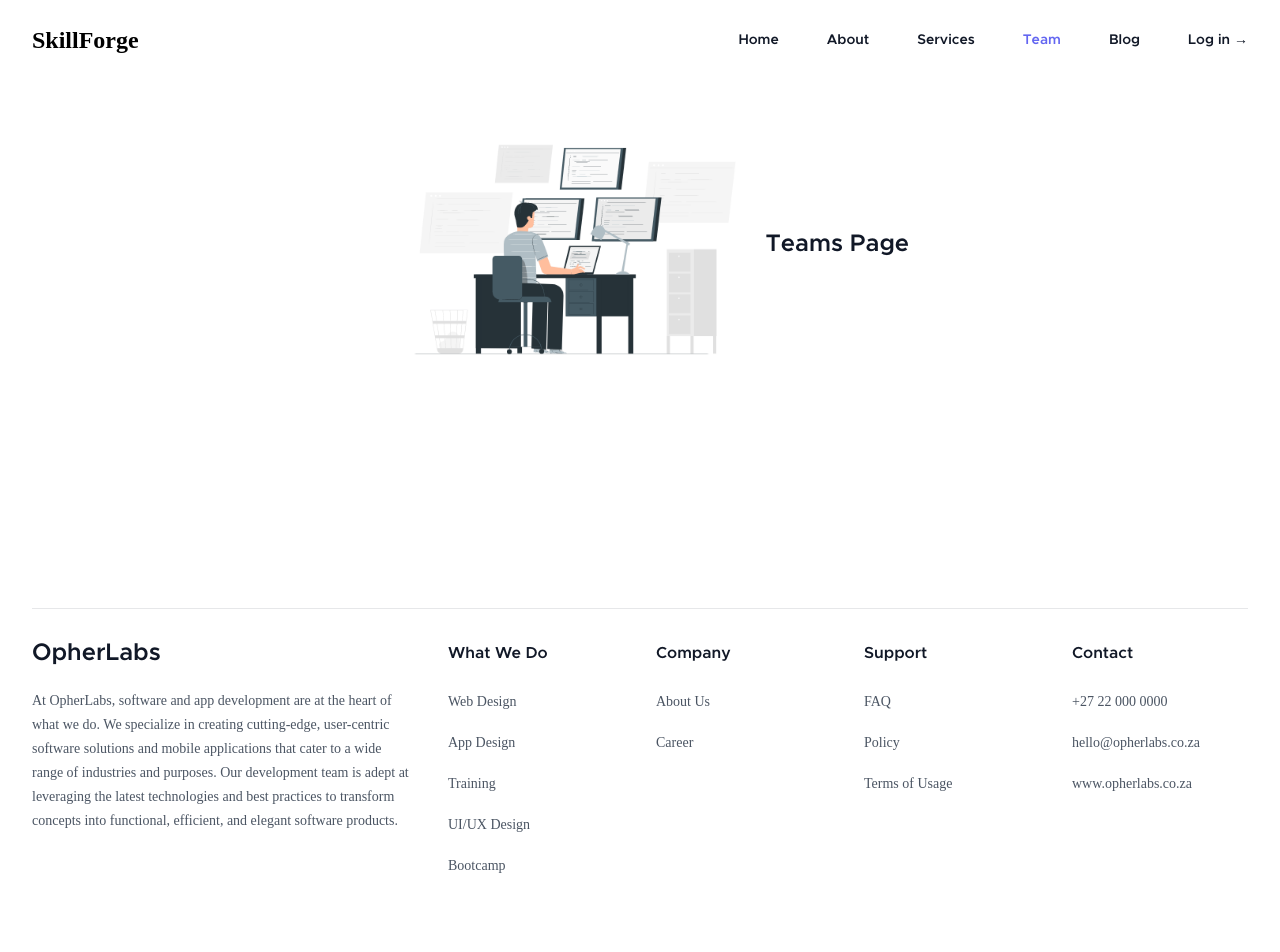
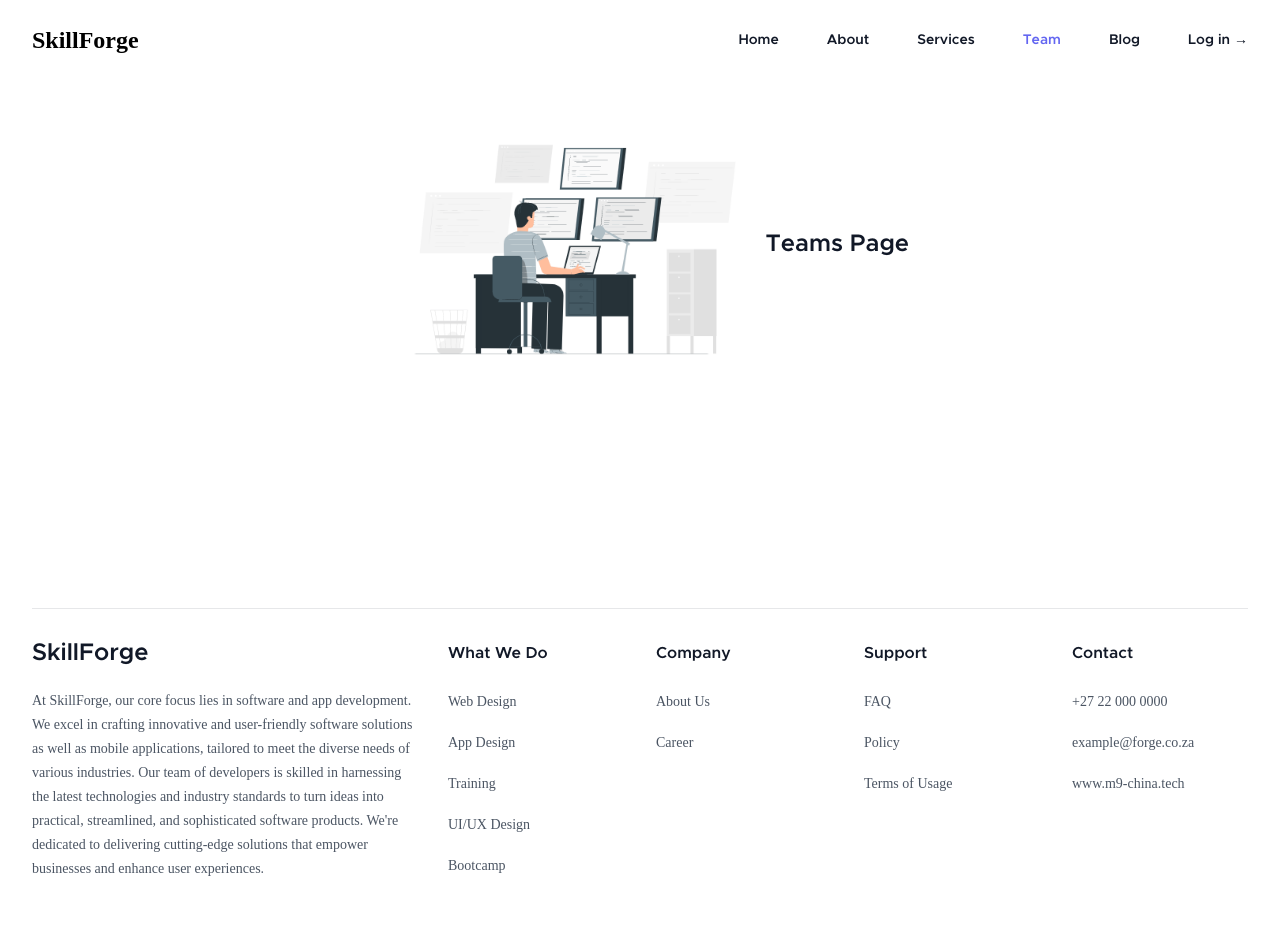
Before and after one commit to M9china/TaskFlow, a React (Vite) app: page /team in a window 1280 px wide. Shown: the top 952 px of the page. Built offline with nearby package versions, Linux system fonts and the light colour scheme; a web font is replaced by a local one.

Commit message:
deleted dead code

```diff
--- a/src/components/ContactSection/GetInTouch.tsx
+++ b/src/components/ContactSection/GetInTouch.tsx
@@ -100,35 +100,23 @@ export const GetInTouch: React.FC<HeroComponentProps> = ({ data }) => {
                   id="message"
                   onChange={handleform}
                   className="border-none rounded-2xl text-gray-600 focus:outline-none focus:ring-0 bg-white"
-                  style={{
-                    resize: "none",
-                    border: "none",
-                    outline: "none",
-                    width: "30rem",
-                    margin: "0",
-                    height: "12rem",
-                    paddingLeft: "1rem",
-                    paddingTop: "2rem",
-                  }}
+                  style={{resize: "none", border: "none", outline: "none", width: "27rem", margin: "0", height: "9rem", paddingLeft: "1rem", paddingTop: "2rem",}}
                   placeholder="Write your email..."
                 />
 
                 <div
                   className="absolute bottom-0 w-full left-0 right-0 bg-gray-300 border-b-rounded-md border-gray-200 flex justify-between px-4 py-2 "
-                  style={{
-                    borderBottomLeftRadius: "10px",
-                    borderBottomRightRadius: "10px",
-                  }}
+                  style={{borderBottomLeftRadius: "10px", borderBottomRightRadius: "10px",}}
                 >
                   <button
-                    className="bg-blue-700 py-2 px-3 text-white mb-0 text-xs rounded-md"
+                    className="bg-blue-700 py-[0.4rem] px-3 text-white mb-0 text-xs rounded-md"
                     onClick={handleBackButtonClick}
                   >
                     Back
                   </button>
                   <button
                     type="submit"
-                    className="bg-blue-700 py-2 px-3 text-white text-xs rounded-md"
+                    className="bg-blue-700 py-[0.4rem] px-3 text-white text-xs rounded-md"
                     onClick={handleSubmit}
                   >
                     Contact us now
--- a/src/components/FooterComponent/FooterComponent.tsx
+++ b/src/components/FooterComponent/FooterComponent.tsx
@@ -10,16 +10,16 @@ export const FooterComponent = () => {
         <div className=" border-t-2 sm:border-t sm:pt-8 border-gray-900/10 pt-5 xl:grid xl:grid-cols-3 xl:gap-8">
           <div className=" xl:mt-0">
             <h3 className="text-2xl font-semibold leading-6 text-gray-900">
-              OpherLabs
+              SkillForge
             </h3>
             <p className="mt-6 text-sm leading-6 text-gray-600">
-              At OpherLabs, software and app development are at the heart of
-              what we do. We specialize in creating cutting-edge, user-centric
-              software solutions and mobile applications that cater to a wide
-              range of industries and purposes. Our development team is adept at
-              leveraging the latest technologies and best practices to transform
-              concepts into functional, efficient, and elegant software
-              products.
+            At SkillForge, our core focus lies in software and app development.
+            We excel in crafting innovative and user-friendly software solutions as well as
+            mobile applications, tailored to meet the diverse needs of various industries.
+            Our team of developers is skilled in harnessing the latest technologies and industry
+            standards to turn ideas into practical, streamlined, and sophisticated software products.
+            We're dedicated to delivering
+            cutting-edge solutions that empower businesses and enhance user experiences.
             </p>
           </div>
           <div className="grid grid-cols-2 gap-8 xl:col-span-2">
@@ -134,7 +134,7 @@ export const FooterComponent = () => {
             ))}
           </div>
           <p className="mt-8 text-xs leading-5 text-gray-500 md:order-1 md:mt-0">
-            Copyright &copy; {new Date().getFullYear()} OpherLabs, Inc. All
+            Copyright &copy; {new Date().getFullYear()} SkillForge, Inc. All
             rights reserved.
           </p>
         </div>
--- a/src/components/FooterComponent/FooterData.tsx
+++ b/src/components/FooterComponent/FooterData.tsx
@@ -23,8 +23,8 @@ export const FOOTER_DATA = {
 
     legal: [
       { name: '+27 22 000 0000', href: '#' },
-      { name: 'hello@opherlabs.co.za', href: '#' },
-      { name: 'www.opherlabs.co.za', href: '#' },
+      { name: 'example@forge.co.za', href: '#' },
+      { name: 'www.m9-china.tech', href: '#' },
 
     ],
     social: [
--- a/src/components/TestimonialsComponent/TestimonialsComponent.tsx
+++ /dev/null
@@ -1,52 +0,0 @@
-import React, { useState } from 'react';
-
-import { TestamonialsProps } from './TestimonialsDto';
-
-interface PersonData {
-  name: string;
-  image: string;
-  statement: string;
-}
-
-export const TestimonialComponent: React.FC<TestamonialsProps> = ({}) => {
-  const [selectedName, setSelectedName] = useState<string | null>(null);
-
-  const personData: PersonData[] = [
-    { name: 'John', image: 'client1.png', statement: 'Hello, I love programming!' },
-    { name: 'Alice', image: 'client2.png', statement: 'I enjoy learning new things!' },
-    { name: 'Nqobile', image: 'client3.png', statement: 'Madlebe' },
-
-  ];
-
-  const displayImageAndStatement = (name: string) => {
-    const person = personData.find((person) => person.name === name);
-    if (person) {
-      setSelectedName(person.name);
-    } else {
-      setSelectedName(null);
-    }
-  };
-
-  return (
-    <div className="Testimonial">
-      <h1>Image and Statement Viewer</h1>
-      <div className="name-list">
-        {personData.map((person) => (
-          <button key={person.name} onClick={() => displayImageAndStatement(person.name)}>
-            {person.name}
-          </button>
-        ))}
-      </div>
-      <div className="image-display">
-        {selectedName && (
-          <>
-            <img src={selectedName + '.png'} alt={selectedName} />
-            <p>{selectedName}: {personData.find((person) => person.name === selectedName)?.statement}</p>
-          </>
-        )}
-      </div>
-    </div>
-  );
-};
-
-export default TestimonialComponent;
--- a/src/components/TestimonialsComponent/TestimonialsDto.ts
+++ /dev/null
@@ -1,6 +0,0 @@
-
-export declare interface TestamonialsProps {
-    name: string;
-    image: string;
-    statement: string;
-  }
--- a/src/components/TestimonialsComponent/index.ts
+++ /dev/null
@@ -1,2 +0,0 @@
-export * from './TestimonialsComponent';
-export * from './TestimonialsDto'
--- a/src/pages/HomePage/HomePage.tsx
+++ b/src/pages/HomePage/HomePage.tsx
@@ -1,11 +1,6 @@
 import { useEffect, useState } from "react";
-import {
-  HeroComponent,
-  Purpose,
-  ClientsComponent,
-  GetInTouch,
-  BootcampComponent,
-} from "../../components";
+import { HeroComponent, Purpose, ClientsComponent, GetInTouch, BootcampComponent} from "../../components";
+
 export const HomePage = () => {
   const [currentIndex, setCurrentIndex] = useState(0);
 
@@ -20,13 +15,13 @@ export const HomePage = () => {
   }, []);
 
   return (
-    <div className="sm:mx-0 ">
+    <div className="sm:mx-0">
       <section className="sm:mr-0">
         <HeroComponent
           data={{
             title: "Research And Development",
             description:
-              "At Opherlabs, we are driven by a relentless passion for innovation. Our core focus lies in pioneering research and development, shaping the future of technology, and creating exceptional mobile, desktop and web  apps and tech products that transform the way we live and work",
+              "At SkillForge, we are driven by a relentless passion for innovation. Our core focus lies in pioneering research and development, shaping the future of technology, and creating exceptional mobile, desktop and web  apps and tech products that transform the way we live and work.",
             cta: {
               label: "Join The Revolution",
               url: "/get-started",
@@ -45,7 +40,7 @@ export const HomePage = () => {
           data={{
             title: "We Are A Leading Technology Company",
             description:
-              "Opherlabs is a leading technology company specializing in research and development, creating cutting-edge tech products and mobile apps.",
+              "SkillForge is a leading technology company specializing in research and development, creating cutting-edge tech products and mobile apps.",
             cta: {
               label: "Read more about us",
               url: "/about",
@@ -77,7 +72,7 @@ export const HomePage = () => {
           data={{
             title: "What We do at OpherLabs",
             description:
-              "OpherLabs catalyzes breakthroughs and fosters an environment where the extraordinary becomes possible",
+              "SkillForge catalyzes breakthroughs and fosters an environment where the extraordinary becomes possible",
             image: {
               type: "image",
               styles: "h-[37.99rem]",
@@ -90,9 +85,9 @@ export const HomePage = () => {
       <section className="my-6 py-8">
         <ClientsComponent
           data={{
-            title: "Saphokazi Tiki",
+            title: "",
             subTitle:
-              "Perfect, very good job! Thank you for the amazing work on GoodAction. Really impressed with the high quality and quick turnaround time. Highly recommend.",
+              "Perfect, very good job! Thank you for the amazing work on our projects. Really impressed with the high quality and quick turnaround time. Highly recommend.",
             image: {
               type: "image",
               styles:
```
Also changed, not shown: src/components/index.ts (+9 -10 lines).
